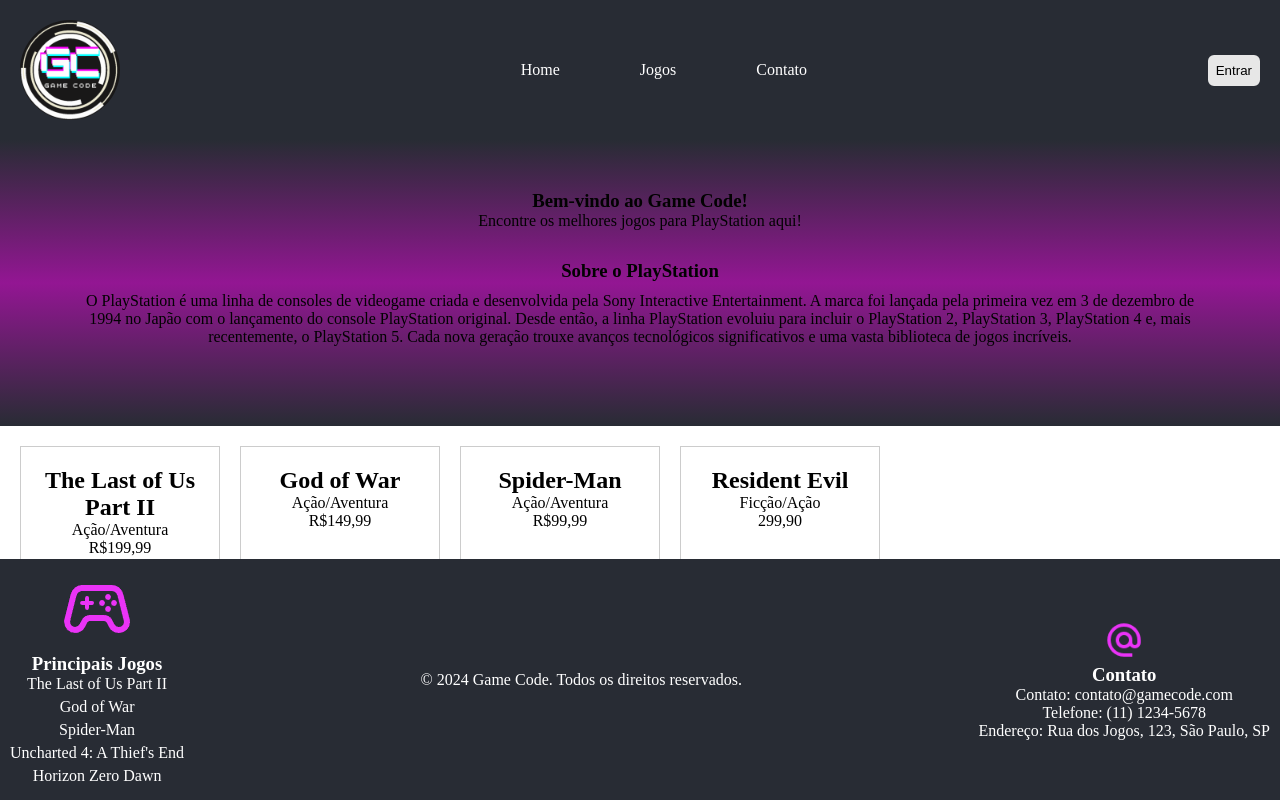
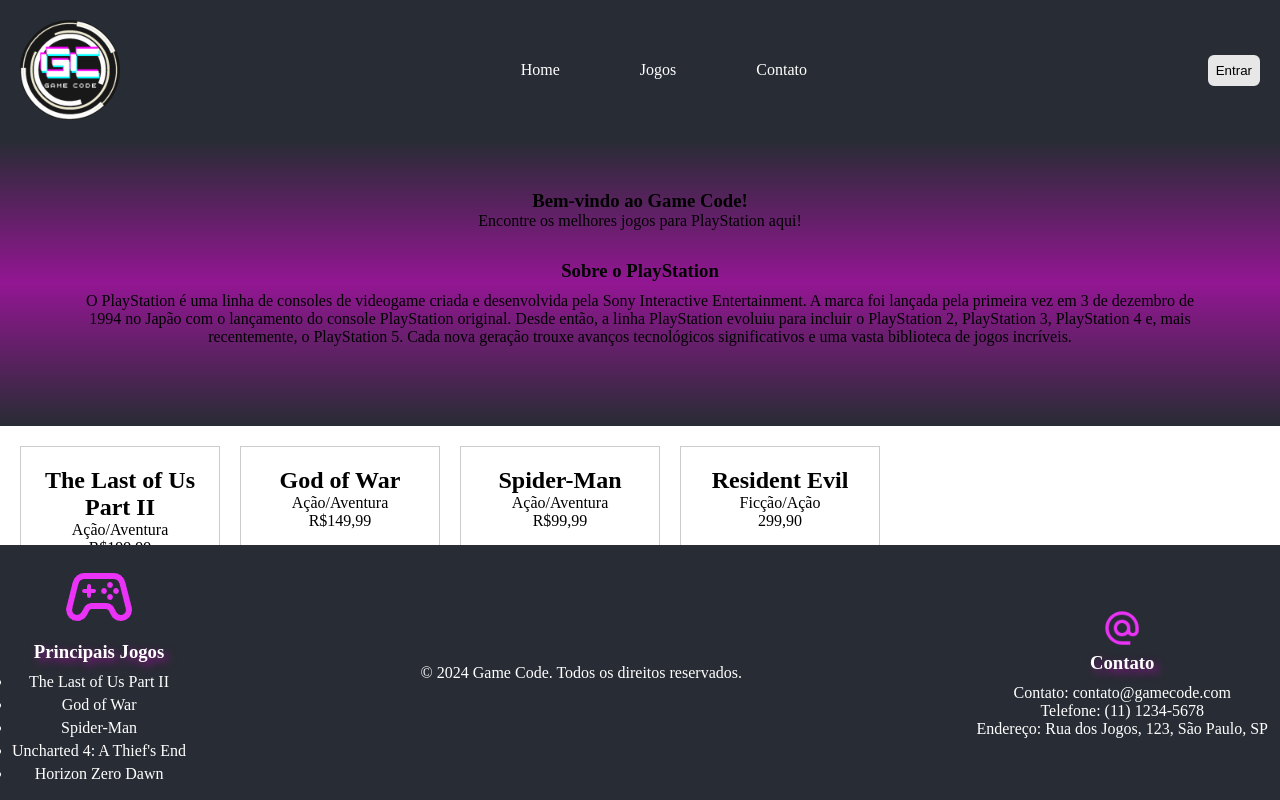
Before and after one commit to alanasilva88/FullReactNode-GameCode, a React (Vite) app: page / in a window 1280 px wide. Built offline with nearby package versions, Linux system fonts and the light colour scheme.

Commit message:
Links em principais jogos e shadow no h3 do rodapé

```diff
--- a/src/components/Rodape.css
+++ b/src/components/Rodape.css
@@ -1,5 +1,5 @@
 footer {
-    padding: 10px;
+    padding: 12px;
     background-color: #282c34;
     color: white;
     text-align: left;
@@ -11,6 +11,15 @@
     align-items: center;
 }
 
+.footer-section h3 {
+    text-shadow: 4px 4px 8px rgb(147, 22, 147);
+    margin-bottom: 10px;
+}
+
+.footer-section img {
+    color: rgb(147, 22, 147);
+}
+
 .footer-section p,
 .footer-section ul {
     margin: 0;
@@ -18,9 +27,15 @@
 
 .footer-section ul {
     padding: 0;
-    list-style: none;
+
 }
 
 .footer-section ul li {
     margin-bottom: 5px;
 }
+
+.footer-link a {
+    text-decoration: none;
+    color: white;
+    line-height: 8px;
+}
--- a/src/components/Rodape.jsx
+++ b/src/components/Rodape.jsx
@@ -9,12 +9,12 @@
       <section className="footer-section">
         <img src={iconGame} alt="Ícone Game" />
         <h3>Principais Jogos</h3>
-        <ul>
-          <li>The Last of Us Part II</li>
-          <li>God of War</li>
-          <li>Spider-Man</li>
-          <li>Uncharted 4: A Thief's End</li>
-          <li>Horizon Zero Dawn</li>
+        <ul className="footer-link" >
+          <li><a href="#">The Last of Us Part II</a></li>
+          <li><a href="#">God of War</a></li>
+          <li><a href="#">Spider-Man</a></li>
+          <li><a href="#">Uncharted 4: A Thief's End</a></li>
+          <li><a href="#">Horizon Zero Dawn</a></li>
         </ul>
       </section>
       <p>© 2024 Game Code. Todos os direitos reservados.</p>
```
